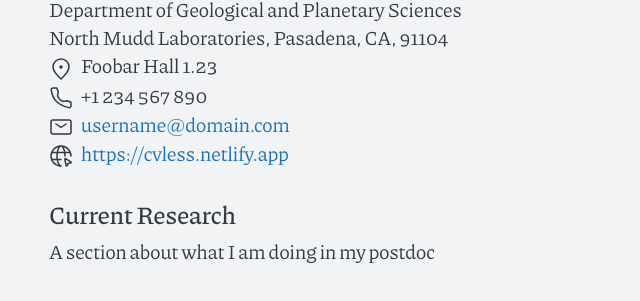
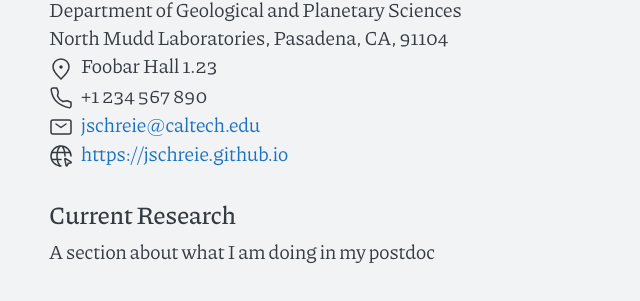
Before and after one commit to jschreie/jschreie.github.io, a Jekyll site: the page built from cv.md, in a window 1280 px wide. Shown: the part 237-538 px from the top of the page, without its empty margins (318-958 px from the left). Built offline with Jekyll 4.4.1, drawn with Linux system fonts in a browser that asks for light colours.

Commit message:
Update contact.html

```diff
--- a/_includes/contact.html
+++ b/_includes/contact.html
@@ -6,7 +6,7 @@
     <li>North Mudd Laboratories, Pasadena, CA, 91104</li>
     <li><span class="li-icon">{% include svg/pin-alt.svg %}</span><span>Foobar Hall 1.23</span></li>
     <li><span class="li-icon">{% include svg/phone.svg %}</span><span>+1 234 567 890</span></li>
-    <li><span class="li-icon">{% include svg/mail.svg %}</span><a href="mailto:jschreie@caltech.edu">username@domain.com</a></li>
-    <li><span class="li-icon">{% include svg/internet.svg %}</span><a href="https://jschreie.github.io">https://cvless.netlify.app</a></li>
+    <li><span class="li-icon">{% include svg/mail.svg %}</span><a href="mailto:jschreie@caltech.edu">jschreie@caltech.edu</a></li>
+    <li><span class="li-icon">{% include svg/internet.svg %}</span><a href="https://jschreie.github.io">https://jschreie.github.io</a></li>
   </ul>
 </div>
```
